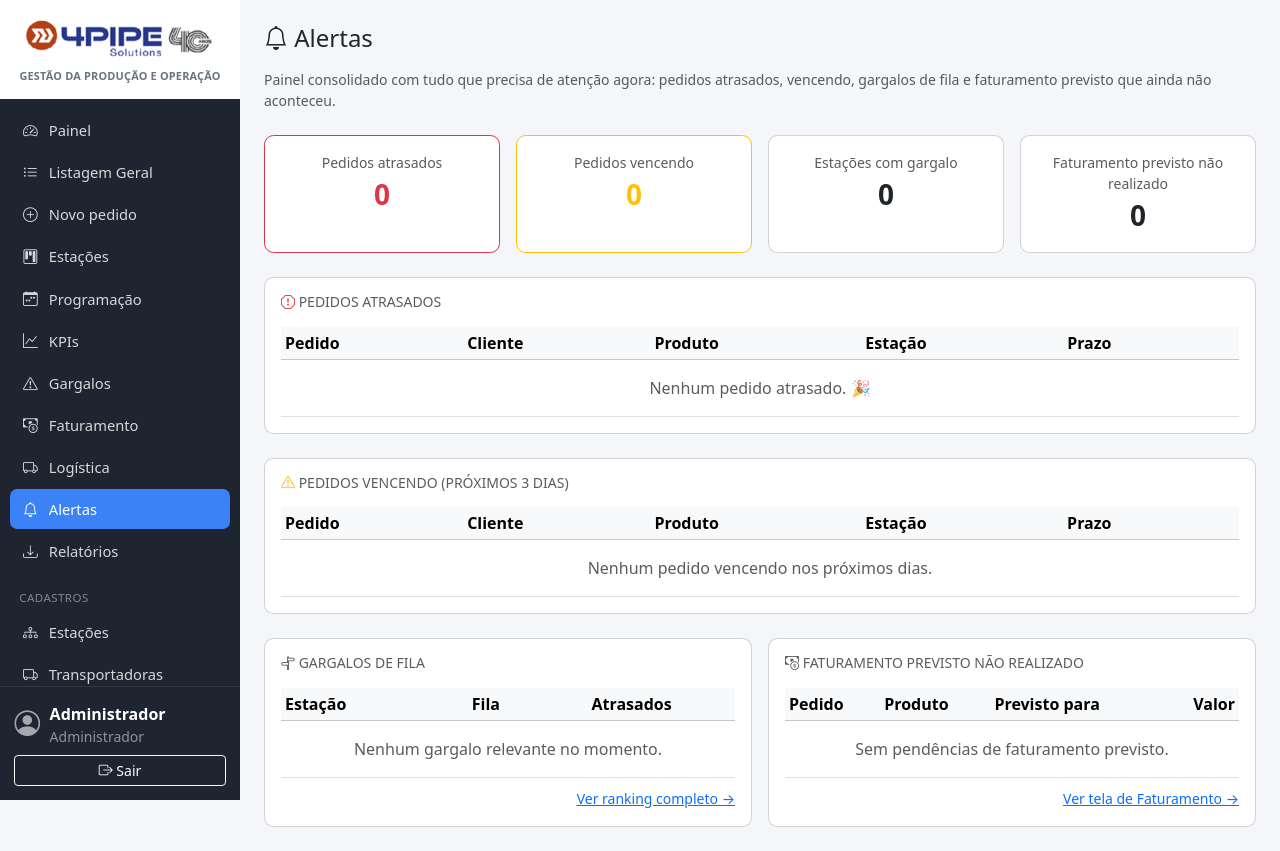
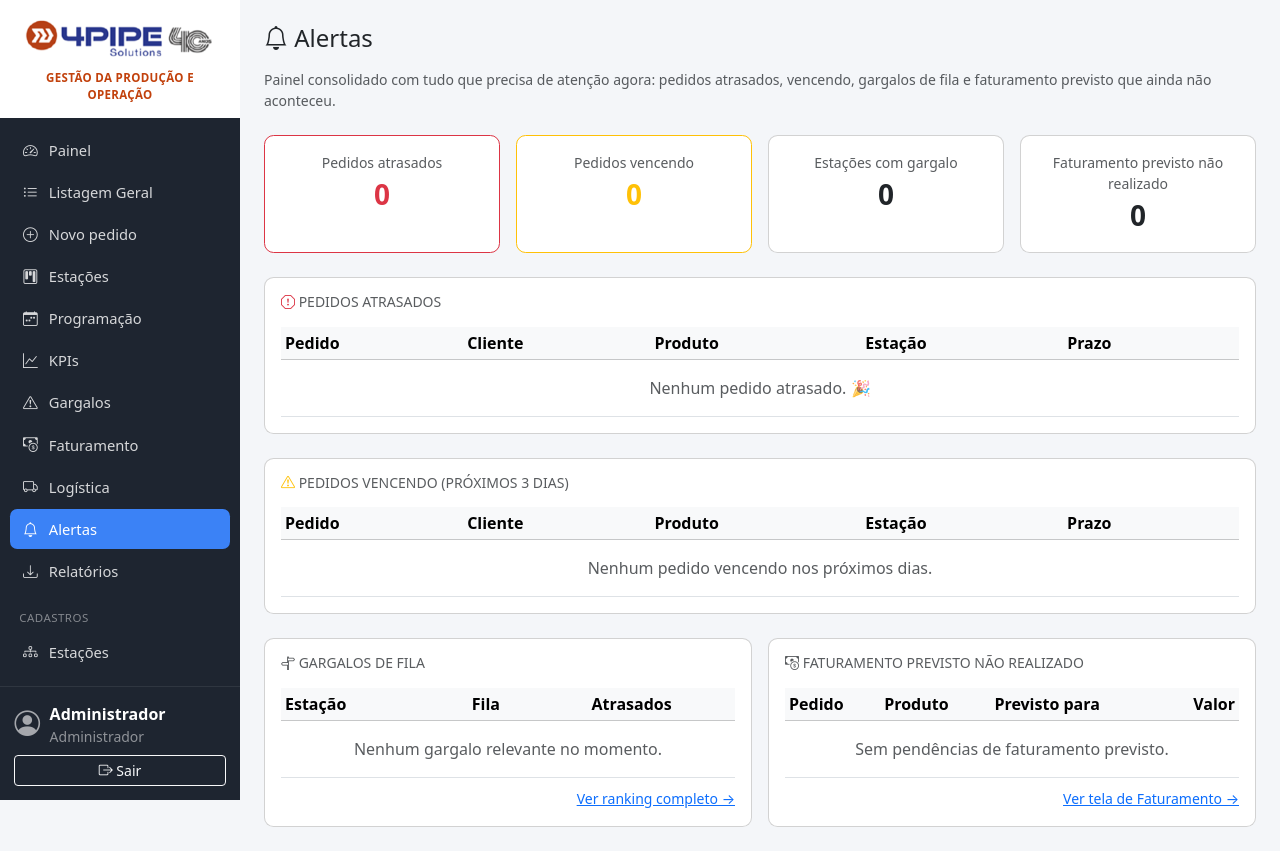
Before and after one commit to matttheus1590-code/producao_app, a Flask app: page /alertas in a window 1280 px wide. Run offline with Flask 3, Linux system fonts and the light colour scheme; a user stored in the database is signed in; data comes from the database, SQL or seed files in the repository; data that the repository does not hold is empty; some libraries are stand-ins or nearby versions.

Commit message:
Atualizacao automatica - 17/08/2026 22:19

```diff
--- a/static/css/style.css
+++ b/static/css/style.css
@@ -77,12 +77,17 @@ body {
 
 .app-sidebar-brand-subtitulo {
   display: block;
-  margin-top: 0.35rem;
-  font-size: 0.68rem;
-  font-weight: 600;
-  letter-spacing: 0.02em;
+  margin-top: 0.45rem;
+  font-size: 0.72rem;
+  font-weight: 800;
+  letter-spacing: 0.03em;
   text-transform: uppercase;
-  color: #6b7280;
+  color: #c2410c;
+}
+
+.brand-destaque {
+  color: #c2410c;
+  font-weight: 800;
 }
 
 .app-sidebar-nav {
--- a/templates/login.html
+++ b/templates/login.html
@@ -7,7 +7,7 @@
       <div class="card-body p-4">
         <div class="text-center mb-4">
           <img src="{{ url_for('static', filename='img/logo_4pipe.png') }}" alt="4PIPE Solutions" style="max-width: 220px; height: auto;">
-          <h5 class="mt-3 mb-0">Gestão da Produção e Operação</h5>
+          <h5 class="mt-3 mb-0 brand-destaque text-uppercase" style="letter-spacing: 0.03em;">Gestão da Produção e Operação</h5>
           <small class="text-muted">Acesse com seu usuário</small>
         </div>
         <form method="post">
```
